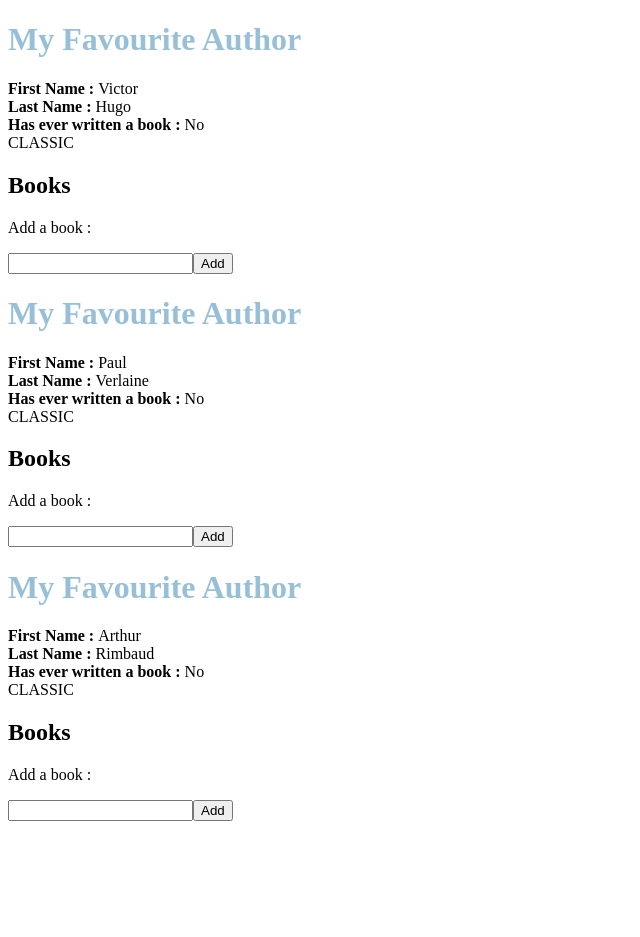
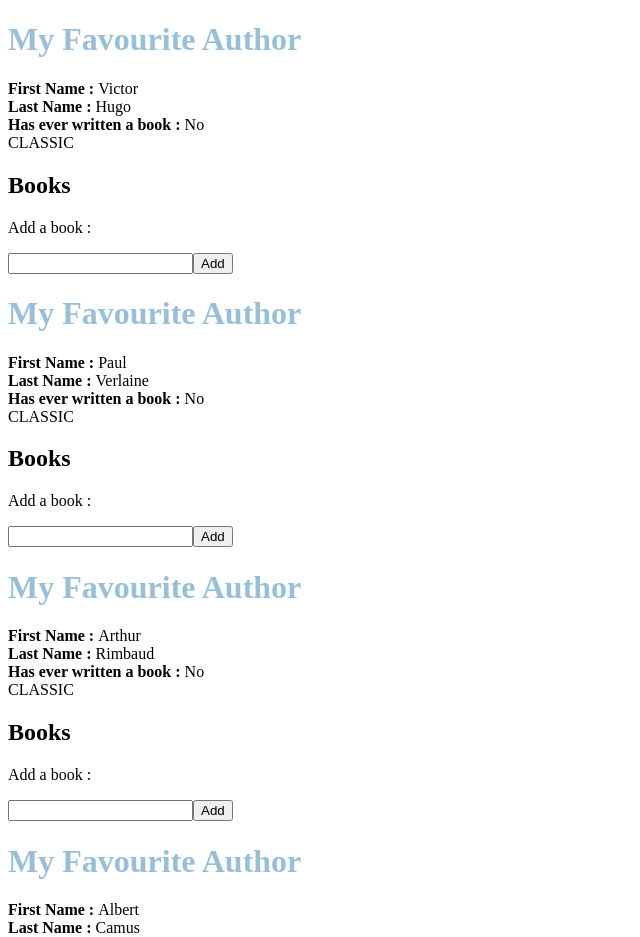
Before and after one commit to rgirodon/tse_vuejs, a Vue app: page / in a window 1280 px wide. Shown: the top 937 px of the page, without its empty margins (0-640 px from the left). Before the commit the page ends 829 px from the top, so only its background shows below. Built offline with nearby package versions, Linux system fonts and the light colour scheme.

Commit message:
Add array of authors

```diff
--- a/src/App.vue
+++ b/src/App.vue
@@ -9,23 +9,22 @@ export default {
   },
 
   data() {
-    let victorHugo = new Author("Victor", "Hugo", 1802);
-    let paulVerlaine = new Author("Paul", "Verlaine", 1844);
-    let arthurRimbaud = new Author("Arthur", "Rimbaud", 1854);
+    let authors = [
+      new Author("Victor", "Hugo", 1802),
+      new Author("Paul", "Verlaine", 1844),
+      new Author("Arthur", "Rimbaud", 1854),
+      new Author("Albert", "Camus", 1913),
+    ];
 
     return {
-      author1: victorHugo,
-      author2: paulVerlaine,
-      author3: arthurRimbaud
+      authors: authors
     }
   }
 }
 </script>
 
 <template>
-  <AuthorComponent :authorProperty="author1" />
-  <AuthorComponent :authorProperty="author2" />
-  <AuthorComponent :authorProperty="author3" />
+  <AuthorComponent v-for="author in authors" :authorProperty="author" />
 </template>
 
 <style scoped>
```
